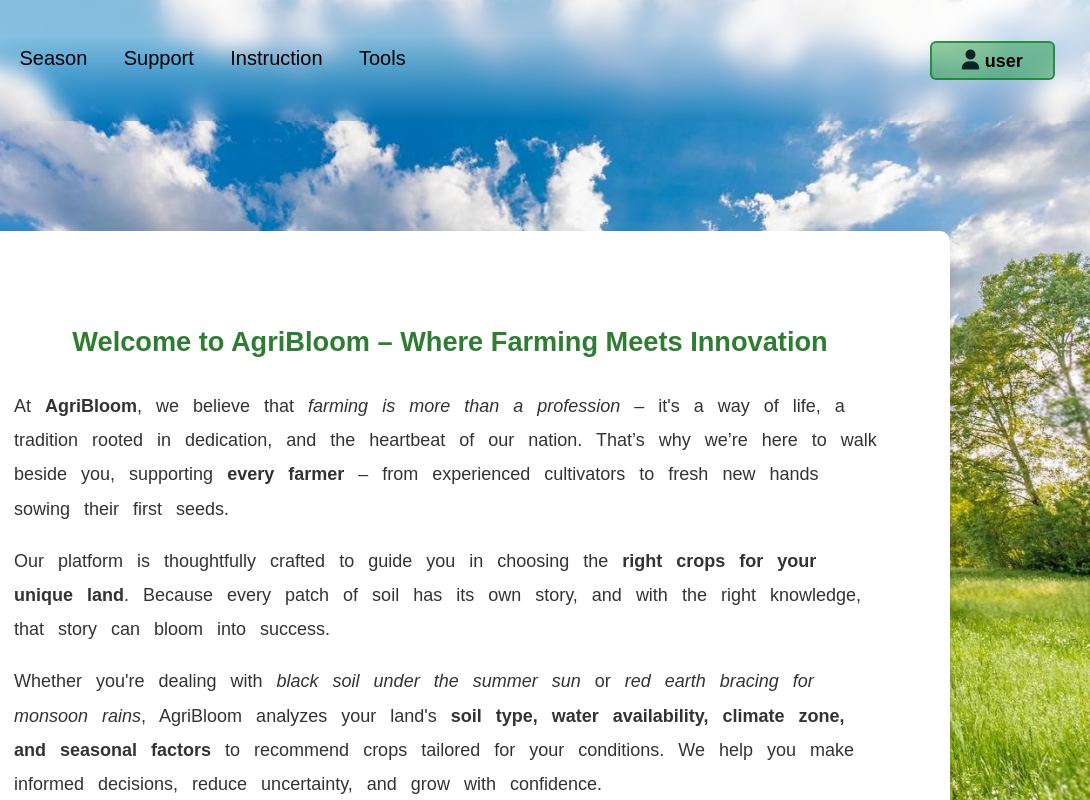
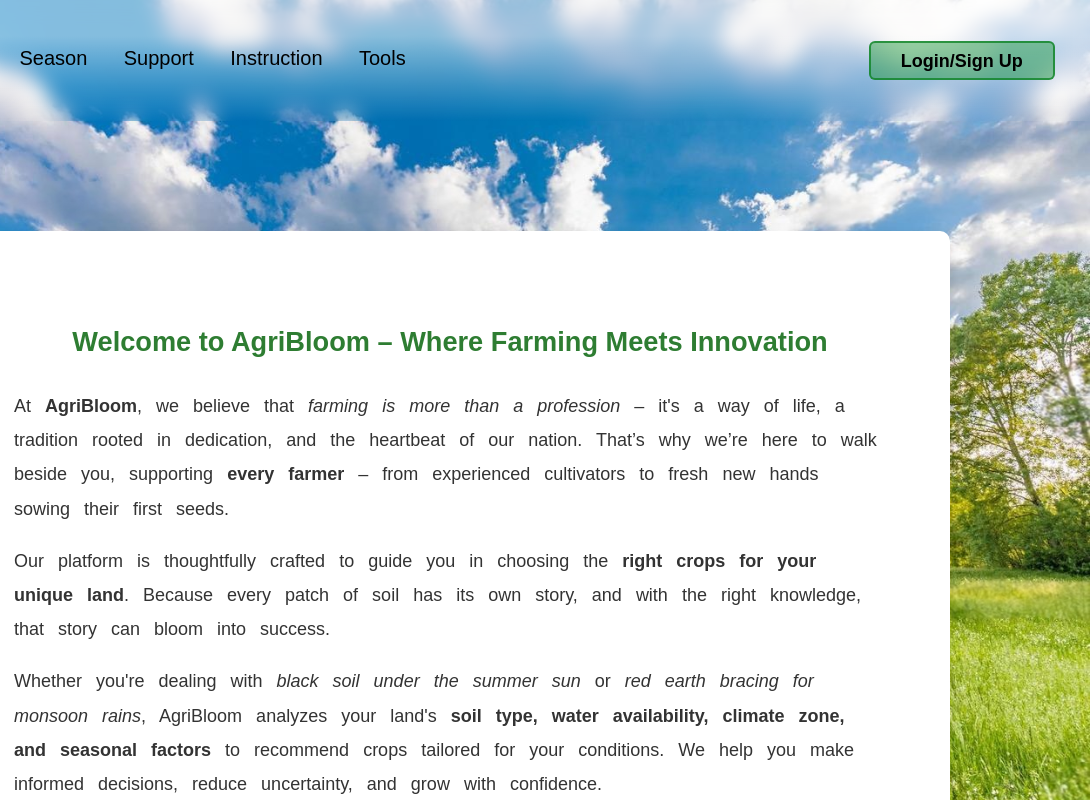
Before and after one commit to VikashDurairaj/AgriBloom, a plain HTML site: page index.html in a window 1280 px wide. Shown: the top 800 px of the page, 190-1280 px from the left. Drawn offline with Linux system fonts and the light colour scheme.

Commit message:
Update index.html

```diff
--- a/index.html
+++ b/index.html
@@ -268,7 +268,7 @@
      <nav class="nav-right">
         <div id="weather" style="color:black; font-size: 18px; margin-left: 1rem;"></div>
 
-        <button><a href="#"><i class="fa-solid fa-user" style="color: #092326;"></i></i> <span style="font-size: large;color: black;">user</span></a></button>
+       <button><a href="#"> <span style="font-size: large;color: black;">Login/Sign Up</span></a></button>
       </nav>
   </header>
 <!-- Login/Sign Up Modal -->
```
